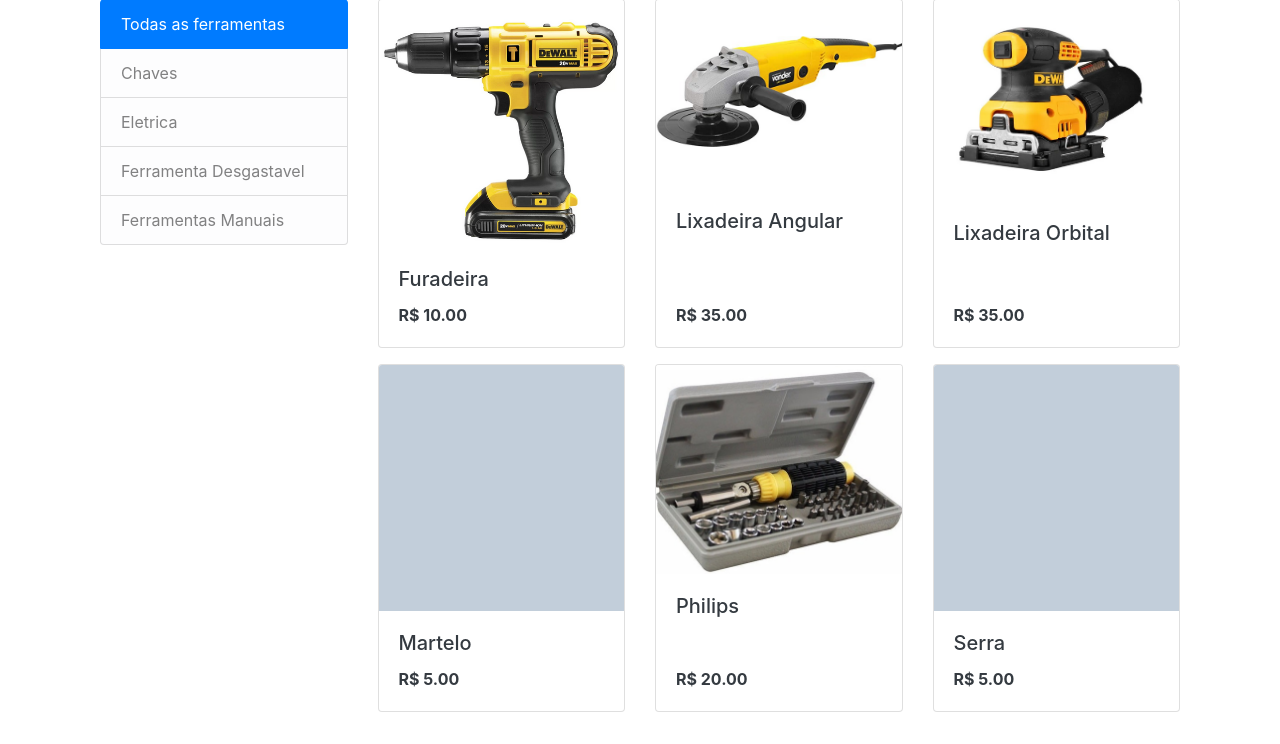
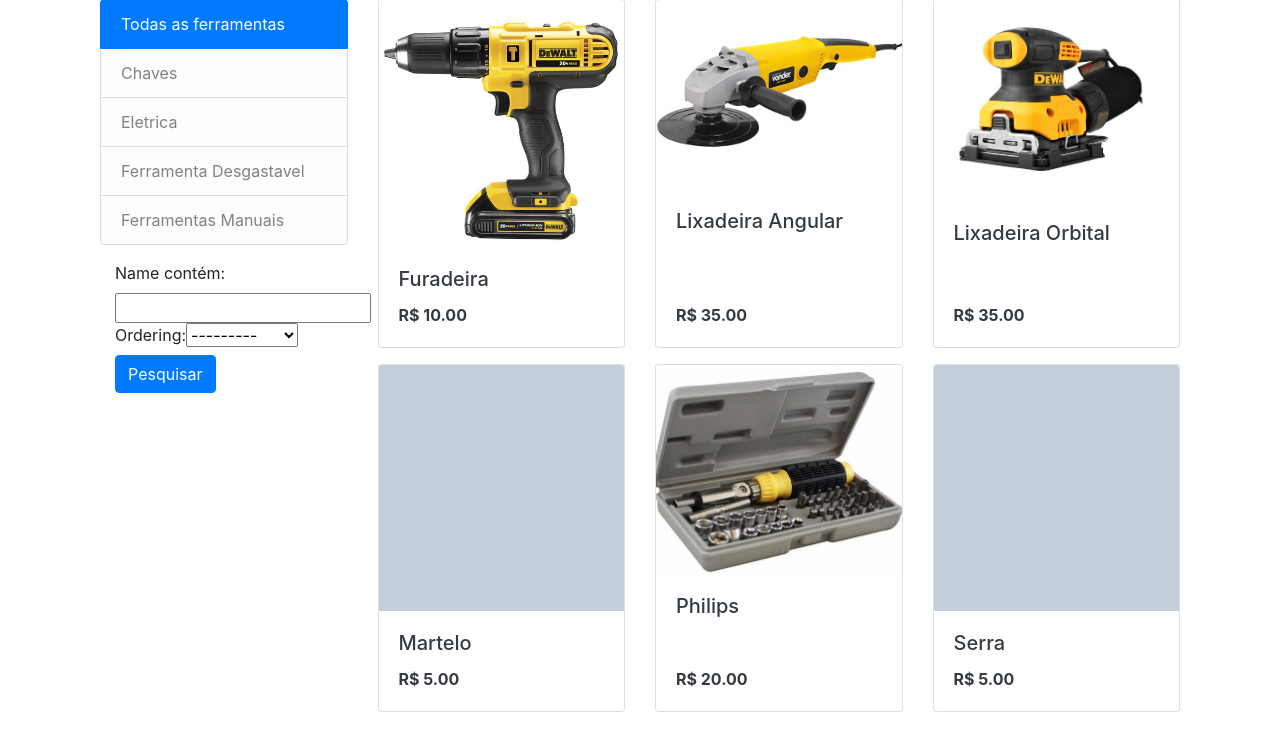
Before and after one commit to ilus1/utool, a Django app: page / in a window 1280 px wide. Shown: the part 73-817 px from the top of the page. Run offline with Django 3.2, Linux system fonts and the light colour scheme; data comes from the database, SQL or seed files in the repository; both versions use the stored data as it was after the commit; some libraries are stand-ins or nearby versions.

Commit message:
filter added

```diff
--- a/requirements.txt
+++ b/requirements.txt
@@ -11,3 +11,4 @@
 pytest==6.1.2
 pytest-cov==2.10.1
 pytest-django==4.1.0
+django-filter==2.4.0
--- a/templates/tools/tool_choices.html
+++ b/templates/tools/tool_choices.html
@@ -5,8 +5,9 @@
 {% block title %}Escolha o tipo de ferramenta{% endblock %}
 
 {% block content %}
+    <h1 class="font-weight-bold">Escolha um tipo: </h1>
     <a class="btn btn-primary" href="{% url 'tools:new_tool_manual' %}">Manual</a>
-    <a class="btn btn-primary" href="{% url 'tools:new_tool_disposable_part' %}">Descartavel</a>
+    <a class="btn btn-primary" href="{% url 'tools:new_tool_disposable_part' %}">Descartável</a>
     <a class="btn btn-primary" href="{% url 'tools:new_tool_wrench' %}">Chave</a>
-    <a class="btn btn-primary" href="{% url 'tools:new_tool_eletric' %}">Eletrica</a>
+    <a class="btn btn-primary" href="{% url 'tools:new_tool_eletric' %}">Elétrica</a>
 {% endblock %}
--- a/templates/tools/tool_list.html
+++ b/templates/tools/tool_list.html
@@ -15,6 +15,7 @@
 
 {% include 'messages.html' %}
 
+
 <div class="container my-3">
     <div class="row">
         <div class="col-lg-3">
@@ -30,11 +31,23 @@
             {{ cat.name }}
         </a>
             {% endfor %}
+
+
     </ul>
+
+<div class="container my-3">
+
+    <form method="GET">
+        {{ filter.form }}
+        <button type="submit" class="btn btn-primary"> Pesquisar </button>
+    </form>
+
 </div>
+</div>
+
 <div class="col-lg-9">
     <div class="card-deck mb-3">
-                {% for tool in tool_list %}
+        {% for tool in filter.qs %}
         <div class="card">
             <a href="{{ tool.get_absolute_url }}">
                 {% if tool.image %}
@@ -74,4 +87,6 @@
 </div>
 </div>
 
+
+
 {% endblock content %}
--- /dev/null
+++ b/tools/filters.py
@@ -0,0 +1,23 @@
+import django_filters
+from .models import Tool
+
+class ToolFilter(django_filters.FilterSet):
+
+    CHOICES = (
+        ('ascending', 'Mais Barato'),
+        ('descending', 'Mais Caro')
+    )
+
+    ordering = django_filters.ChoiceFilter(label='Ordering', choices=CHOICES, method='filter_by_order',)
+
+    class Meta:
+        model = Tool
+        fields = {
+            'name': ['icontains'],
+        }
+
+    def filter_by_order(self, queryset, name, value):
+
+        expression = 'price' if value == 'ascending' else '-price'
+
+        return queryset.order_by(expression)
--- a/tools/views.py
+++ b/tools/views.py
@@ -6,6 +6,8 @@
 
 from .models import Category, Tool, ToolDisposableParts, ToolWrench, ToolEletric
 from users.models import MyUserModel
+
+from .filters import ToolFilter
 
 class ToolDetailView(DetailView):
     queryset = Tool.available.all()
@@ -28,6 +30,7 @@
         context = super().get_context_data(**kwargs)
         context["category"] = self.category
         context["categories"] = Category.objects.all()
+        context["filter"] = ToolFilter(self.request.GET, queryset=self.get_queryset())
         return context
 
 class ToolChoicesView(generic.TemplateView):
--- a/utool/settings.py
+++ b/utool/settings.py
@@ -45,12 +45,15 @@
     'users.apps.UsersConfig',
     'pages.apps.PagesConfig',
     'tools.apps.ToolsConfig',
+
     'crispy_forms',
 
     # allauth
     'allauth',
     'allauth.account',
     'allauth.socialaccount',
+
+    'django_filters',
 ]
 
 MIDDLEWARE = [
```
Also changed, not shown: db.sqlite3, media/tools/2021/05/07/lixadeira-angular.png (added), media/tools/2021/05/07/lixadeira-orbital.png (added). Lines whose indentation alone changed are shown as unchanged.
